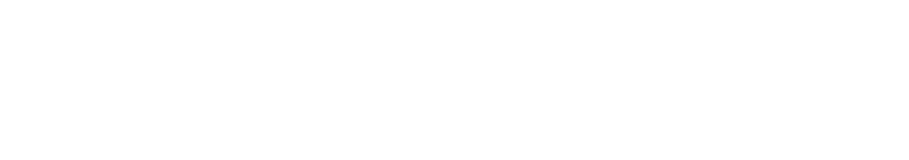
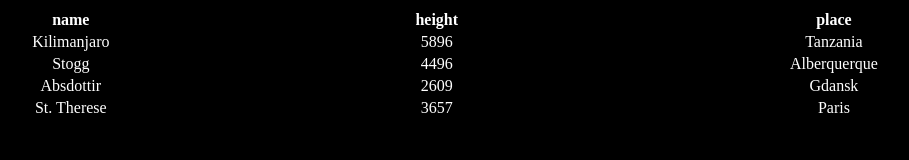
Before and after one commit to jwbraith/eloquence, a plain HTML site: page 2_Browser/chapter13/index.html in a window 1280 px wide. Shown: the whole page, without its empty margins (172-1081 px from the left). Drawn offline with Linux system fonts and the light colour scheme.

Commit message:
mountain data table making

```diff
--- /dev/null
+++ b/2_Browser/chapter13/index.css
@@ -0,0 +1,13 @@
+body {
+  background-color: black;
+  color: white;
+}
+
+table {
+  width: 100%;
+  color:white;
+}
+
+td {
+  text-align: center;
+}
--- a/2_Browser/chapter13/index.html
+++ b/2_Browser/chapter13/index.html
@@ -3,12 +3,15 @@
 
   <head>
     <meta charset="UTF-8">
+    <meta name="keywords" content="research">
     <meta name="viewport" content="width=device-width, initial-scale=1.0">
     <title>Document</title>
+    <link rel="stylesheet" href="index.css">
   </head>
 
   <body>
-
+    <div id="mountains"></div>
+    <script src="index.js"></script>
   </body>
 
 </html>
--- a/2_Browser/chapter13/index.js
+++ b/2_Browser/chapter13/index.js
@@ -0,0 +1,71 @@
+let mountains = [
+  {
+    name: "Kilimanjaro",
+    height: "5896",
+    place: "Tanzania"
+  },
+  {
+    name: "Stogg",
+    height: "4496",
+    place: "Alberquerque"
+  },
+  {
+    name: "Absdottir",
+    height: "2609",
+    place: "Gdansk"
+  },
+  {
+    name: "St. Therese",
+    height: "3657",
+    place: "Paris"
+  },
+]
+// window.onload = function () {
+//   for (let mountain of mountains) {
+//     let tbody = document.getElementsByTagName("tbody")[0];
+//     let row = document.createElement("tr");
+//     let nameCell = document.createElement("td");
+//     let name = document.createTextNode(mountain.name);
+//     let heightCell = document.createElement("td");
+//     let height = document.createTextNode(mountain.height);
+//     let placeCell = document.createElement("td");
+//     let place = document.createTextNode(mountain.place);
+
+//     nameCell.appendChild(name);
+//     heightCell.appendChild(height);
+//     placeCell.appendChild(place);
+//     row.appendChild(nameCell);
+//     row.appendChild(heightCell);
+//     row.appendChild(placeCell);
+//     tbody.appendChild(row);
+
+//   }
+// }
+
+function buildTable(data) {
+  let table = document.createElement('table');
+
+  let fields = Object.keys(data[0]);
+  let headRow = document.createElement('tr');
+  fields.forEach((field) => {
+    let headCell = document.createElement('th');
+    headCell.appendChild(document.createTextNode(field));
+    headRow.appendChild(headCell);
+  });
+  table.appendChild(headRow);
+
+  data.forEach((object) => {
+    let row = document.createElement("tr");
+    fields.forEach((field) => {
+      let cell = document.createElement("td");
+      cell.appendChild(document.createTextNode(object[field]));
+      if (typeof object[field] == "number") {
+        cell.style.textAlign = "right";
+      }
+      row.appendChild(cell);
+    })
+    table.appendChild(row);
+  })
+  return table;
+}
+document.querySelector("#mountains").appendChild(buildTable(mountains));
```
